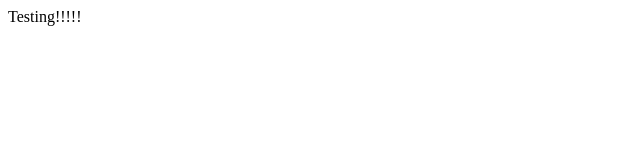
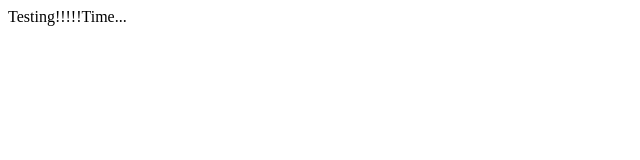
Before and after one commit to cafenanaswitch/cafenanaswitch.github.io, a plain HTML site: page index.html in a window 1280 px wide. Shown: the full height of the page, 0-640 px from the left. Drawn offline with Linux system fonts and the light colour scheme.

Commit message:
03-16-2016__01:09:51

```diff
--- a/index.html
+++ b/index.html
@@ -8,7 +8,7 @@
  </head>
  <body>
   <div id="statusString">
-   Testing!!!!!
+   Testing!!!!!Time...
   </div>
  </body>
 </html>
```
